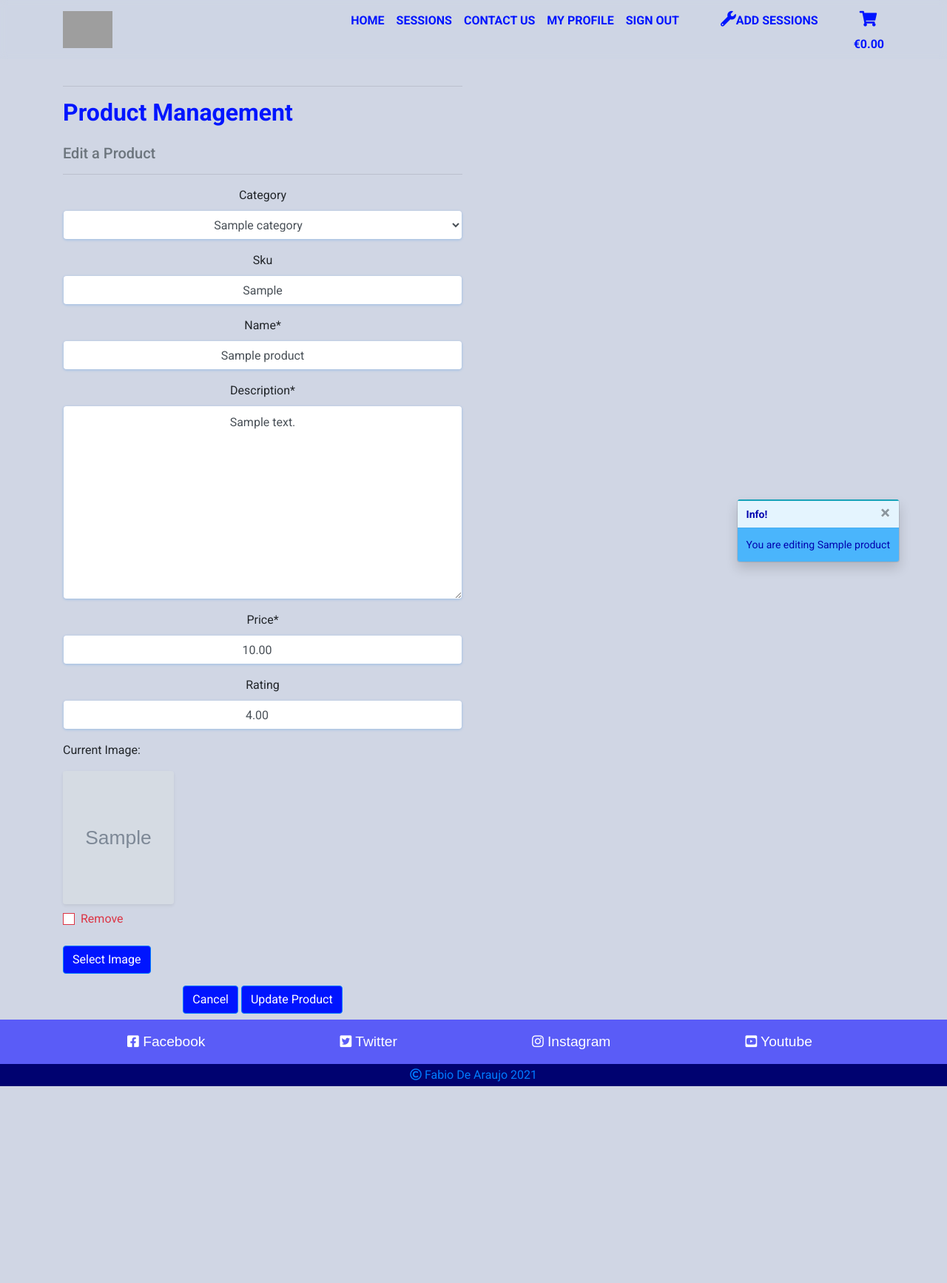
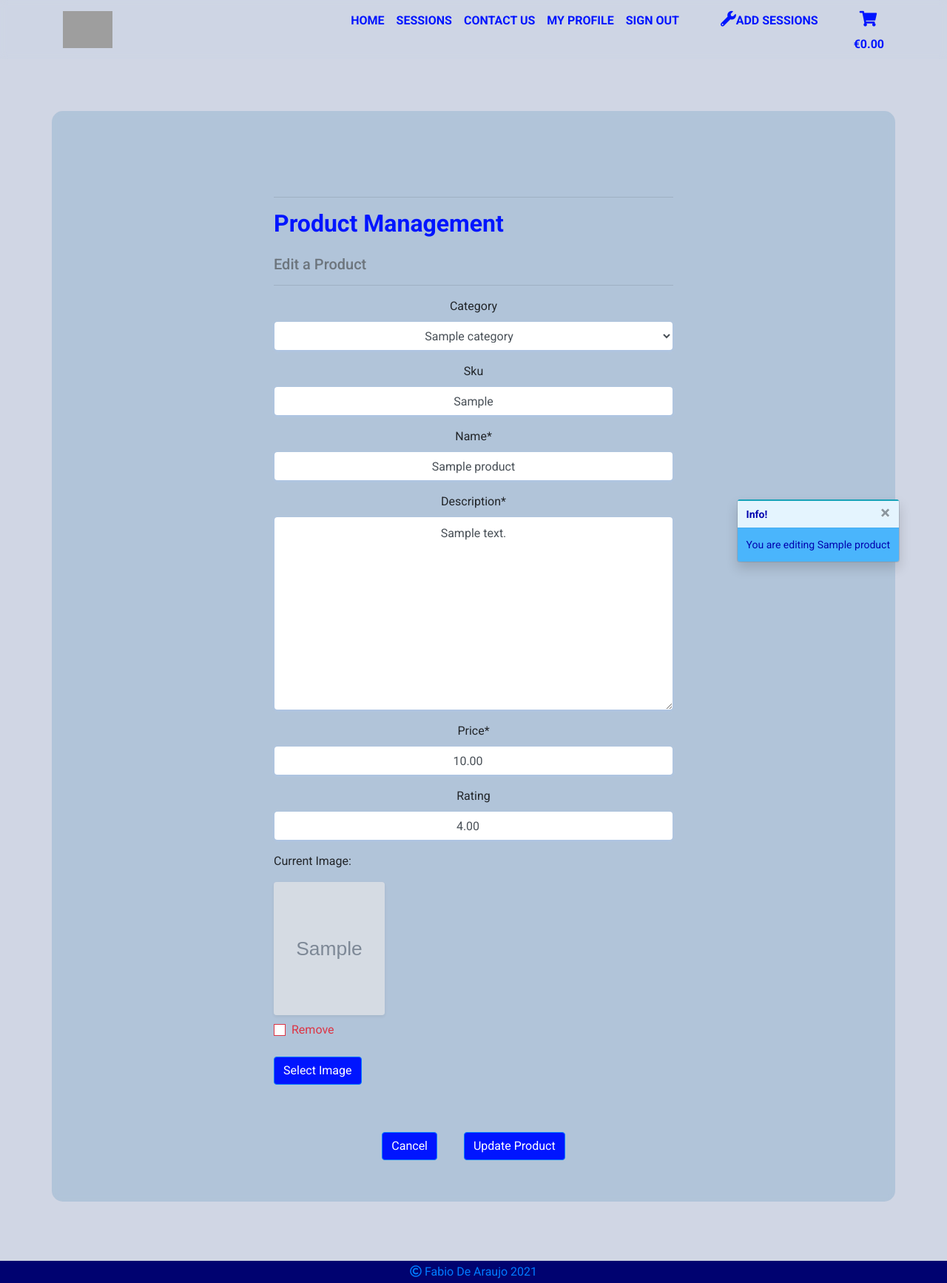
Before and after one commit to fabiodearaujo/sophie-photography-mp4, a Django app: page /products/edit/1/ in a window 1280 px wide. Shown: the whole page at 74% size. Before the commit the page ends 1468 px from the top, so only its background shows below. Run offline with Django 3.2, Linux system fonts and the light colour scheme; a user stored in the database is signed in; tables that the repository leaves empty hold one stand-in row (values such as "Sample post"); grey boxes marked "Sample" are stand-in pictures; parts of the project's set-up code (start-up, migrations or seed data) failed here and were passed over; some libraries are stand-ins or nearby versions; grey boxes are pictures that could not be loaded.

Commit message:
fixed footer and other styling through the site

```diff
--- a/checkout/templates/checkout/checkout_success.html
+++ b/checkout/templates/checkout/checkout_success.html
@@ -2,8 +2,8 @@
 {% load static %}
 
 {% block content %}
-    <div class="container-fluid checkout-page">
-        <div class="container glassify">
+    <div class="product-detail-page">
+        <div class="container sessions-container glassify">
             <div class="row text-center pt-3">
                 <div class="col">
                     <h2 class="logo-font mb-4 text-blue-dark py-3">Thank You {{ order.full_name }}!</h2>
--- a/contact/templates/contact/contact_us.html
+++ b/contact/templates/contact/contact_us.html
@@ -2,7 +2,7 @@
 {% load static %}
 
 {% block content %}
-    <div class="container-fluid contactus-page">
+    <div class="container-fluid contactus-page px-0">
         <div class="container glassify">
             <div class="row text-center pt-3">
                 <div class="col">
--- a/products/templates/products/edit_product.html
+++ b/products/templates/products/edit_product.html
@@ -2,9 +2,9 @@
 {% load static %}
 
 {% block content %}
-<div class="container-fluid">
-    <div class="container">
-        <div class="row">
+<div class="container-fluid px-0">
+    <div class="container glassify sessions-container">
+        <div class="row justify-content-center">
             <div class="col-12 col-md-6 product-mgn-page text-blue">
                 <hr>
                 <h2 class="font-weight-bold mb-4">Product Management</h2>
@@ -13,9 +13,9 @@
             </div>
         </div>
 
-        <div class="row">
+        <div class="row justify-content-center">
             <div class="col-12 col-md-6">
-                <form method="POST" action="{% url 'edit_product' produc.id %}" class="mb-2" enctype="multipart/form-data">
+                <form method="POST" action="{% url 'edit_product' product.id %}" class="mb-2" enctype="multipart/form-data">
                         {% csrf_token %}
                         {% for field in form %}
                             {% if field.name != 'image' %}
@@ -24,14 +24,19 @@
                                 {{ field }}
                             {% endif %}
                         {% endfor %}
-                    <div class="text-center">
-                        <a class="btn btn-primary" href="{% url 'products' %}">Cancel</a>
-                        <button class="btn btn-primary" type="submit">Update Product</button>
+                    <div class="text-center py-5">
+                        <a class="btn btn-primary mr-3" href="{% url 'products' %}">Cancel</a>
+                        <button class="btn btn-primary ml-3" type="submit">Update Product</button>
                     </div>
                 </form>
             </div>
         </div>
     </div>
+    <footer>
+        <div class="footer-copyright">
+            <p><a href="https://github.com/fabioaraujo76/sophie-photography-mp4" target="_blank"  style="text-decoration: none;"><i class="far fa-copyright"></i> Fabio De Araujo 2021</a></p>
+        </div>
+    </footer>
 </div>
 {% endblock %}
 
--- a/static/css/base.css
+++ b/static/css/base.css
@@ -251,14 +251,12 @@ footer {
 }
 
 
-
 /* ---------------------------------------------- Products page Styles */
 
-#packages-page {
+.sessions-container {
     margin-top: 150px;
-    font-family: 'Roboto', sans-serif;
+    margin-bottom: 80px;
 }
-
 .packages-bg {
     background-color:#d0d6e4;
     min-height:100%;
@@ -278,18 +276,20 @@ footer {
 
 /* ---------------------------------------------- Product Detail page Styles */
 
-#packages-top-row {
-    padding-top: 100px;
-    font-family: 'Roboto', sans-serif;
+.product-detail-page {
+    position: absolute;
+    top:0;
+    left:0;
+    height: 100%;
+    width: 100%;
+}
+
+.product-detail-footer {
+    position: absolute !important;
 }
 
 .pic-detail-size {
     min-height: 700px;
-}
-
-.product-detail-container {
-    min-height: 100%;
-    margin-top: 150px;
 }
 
 .img-product-detail {
@@ -699,4 +699,12 @@ footer {
        display: block;
    }
 
+   .sessions-container {
+       width: 90%;
+   }
+
+   .product-detail-footer {
+    position: relative !important;
 }
+
+}
--- a/templates/base.html
+++ b/templates/base.html
@@ -151,27 +151,6 @@
         {% endblock %}
 
         {% block footer %}
-        <footer>
-            <div class="footer-container">
-              <div class="footer-social">
-                <div class="social-element">
-                  <a href="http://www.facebook.com" target="_blank"><i class="fab fa-facebook-square"></i>  Facebook</a>
-                </div>
-                <div class="social-element">
-                  <a href="http://www.twitter.com" target="_blank"><i class="fab fa-twitter-square"></i>  Twitter</a><br>
-                </div>
-                <div class="social-element">
-                  <a href="http://www.instagram.com" target="_blank"><i class="fab fa-instagram"></i>  Instagram</a>
-                </div>
-                <div class="social-element">
-                      <a href="http://www.youtube.com" target="_blank">  <i class="fab fa-youtube-square"></i>  Youtube</a>
-                </div>
-              </div>
-            </div>
-            <div class="footer-copyright">
-              <p><a href="https://github.com/fabioaraujo76/sophie-photography-mp4" target="_blank"  style="text-decoration: none;"><i class="far fa-copyright"></i> Fabio De Araujo 2021</a></p>
-            </div>
-        </footer>
         {% endblock %}
 
         <script src="https://code.jquery.com/jquery-3.1.1.min.js" integrity="sha256-hVVnYaiADRTO2PzUGmuLJr8BLUSjGIZsDYGmIJLv2b8=" crossorigin="anonymous"></script>
```
Also changed, not shown: checkout/templates/checkout/checkout.html (+9 -4 lines), home/templates/home/index.html (+23 -0 lines), products/templates/products/product_detail.html (+9 -6 lines), products/templates/products/products.html (+7 -2 lines), trolley/templates/trolley/trolley.html (+11 -4 lines).
